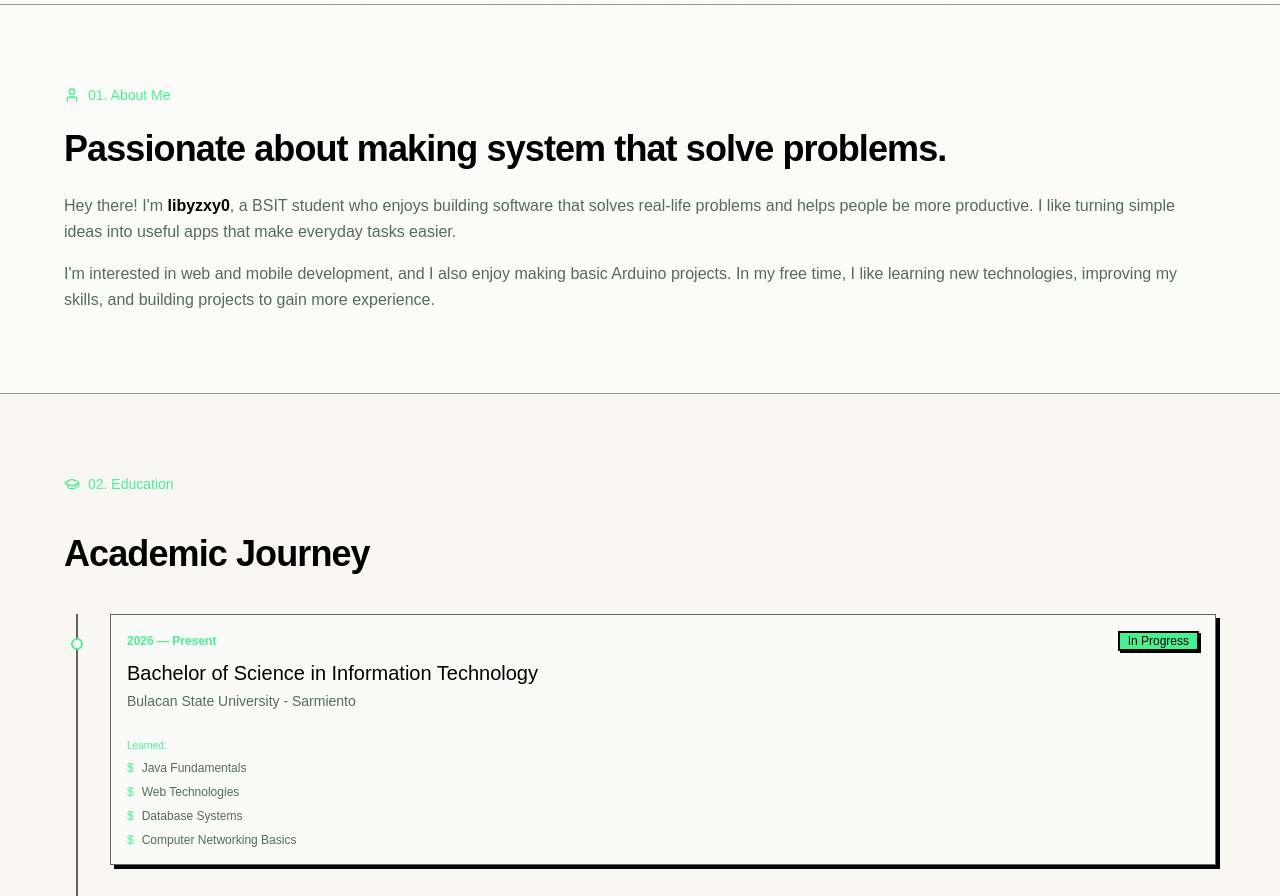
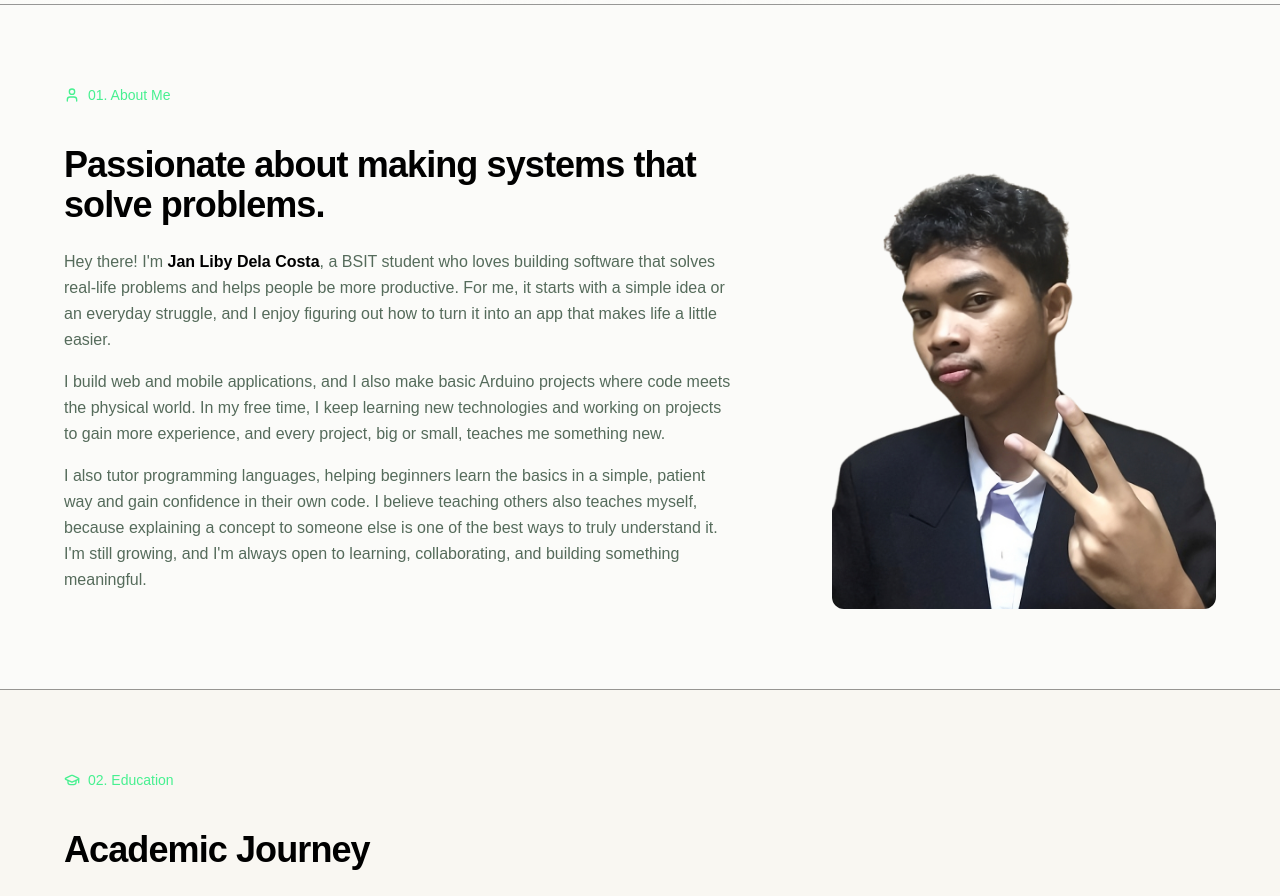
Before and after one commit to libyzxy0/portfolio, a Next.js app: page / in a window 1280 px wide. Shown: the part 780-1676 px from the top of the page. Built offline with nearby package versions, Linux system fonts and the light colour scheme; a web font is replaced by a local one.

Commit message:
fix(about): update about page

```diff
--- a/components/sections/AboutSection.tsx
+++ b/components/sections/AboutSection.tsx
@@ -1,4 +1,6 @@
 import { User } from "lucide-react";
+import Image from "next/image";
+import me from '@/assets/me.png';
 
 export const AboutSection = () => (
     <section id="about" className="w-full py-20 px-6 md:px-16 border-t border-border/40">
@@ -7,16 +9,30 @@ export const AboutSection = () => (
                 <User className="h-4 w-4" />
                 <span>01. About Me</span>
             </div>
+            <div className="flex flex-col md:flex-row items-center justify-between gap-10">
+                <div className="md:flex-1 md:max-w-2xl space-y-6">
                     <h2 className="text-3xl md:text-4xl font-bold font-mono tracking-tight">
-                Passionate about making system that solve problems.
+                        Passionate about making systems that solve problems.
                     </h2>
                     <div className="text-muted-foreground leading-relaxed space-y-4 font-mono text-sm md:text-base">
                         <p>
-                    Hey there! I&apos;m <span className="text-foreground font-semibold">libyzxy0</span>, a BSIT student who enjoys building software that solves real-life problems and helps people be more productive. I like turning simple ideas into useful apps that make everyday tasks easier.
+                            Hey there! I&apos;m <span className="text-foreground font-semibold">Jan Liby Dela Costa</span>, a BSIT student who loves building software that solves real-life problems and helps people be more productive. For me, it starts with a simple idea or an everyday struggle, and I enjoy figuring out how to turn it into an app that makes life a little easier.
                         </p>
                         <p>
-                    I'm interested in web and mobile development, and I also enjoy making basic Arduino projects. In my free time, I like learning new technologies, improving my skills, and building projects to gain more experience.
+                            I build web and mobile applications, and I also make basic Arduino projects where code meets the physical world. In my free time, I keep learning new technologies and working on projects to gain more experience, and every project, big or small, teaches me something new.
                         </p>
+                        <p>
+                            I also tutor programming languages, helping beginners learn the basics in a simple, patient way and gain confidence in their own code. I believe teaching others also teaches myself, because explaining a concept to someone else is one of the best ways to truly understand it. I&apos;m still growing, and I&apos;m always open to learning, collaborating, and building something meaningful.
+                        </p>
+                    </div>
+                </div>
+                <div className="w-full max-w-sm md:w-80 lg:w-96 shrink-0">
+                    <Image
+                        src={me}
+                        alt="me"
+                        className="w-full aspect-[4/5] object-cover rounded-xl"
+                    />
+                </div>
             </div>
         </div>
     </section>
```
Also changed, not shown: assets/me.png (added). Lines whose indentation alone changed are shown as unchanged.
